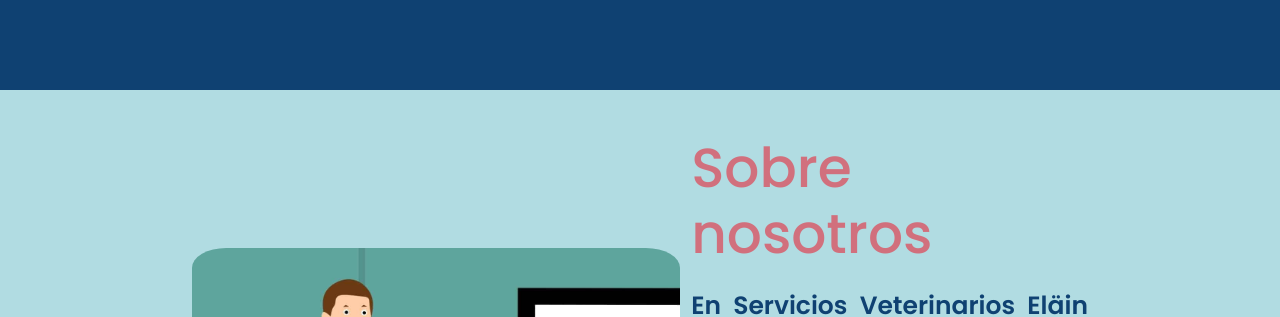
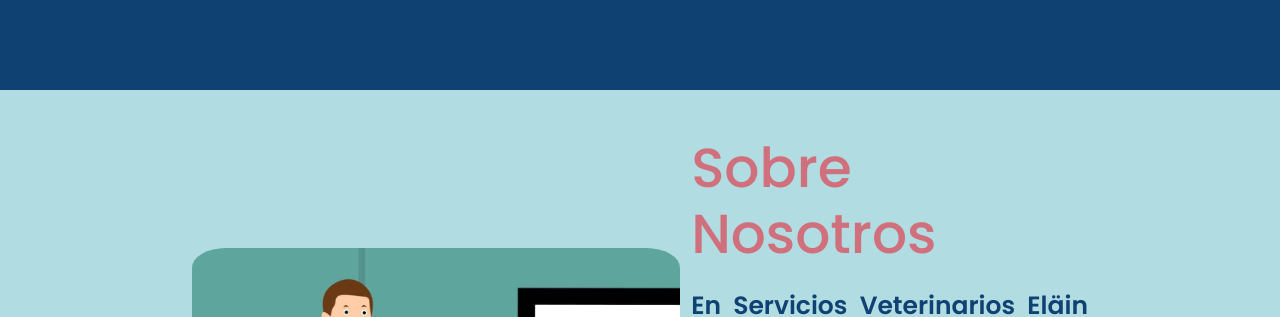
Before and after one commit to MiguelABFlores/vet-services-website, a React (Create React App) app in the folder sve-app/: page / in a window 1280 px wide. Shown: the part 820-1137 px from the top of the page. Built offline with nearby package versions, Linux system fonts and the light colour scheme.

Commit message:
fix: Mayus to title of section

```diff
--- a/sve-app/src/pages/About.js
+++ b/sve-app/src/pages/About.js
@@ -11,7 +11,7 @@
         </div>
 
         <div className="about-text">
-          <h2 className="title-about">Sobre nosotros</h2>
+          <h2 className="title-about">Sobre Nosotros</h2>
           <p>
             En Servicios Veterinarios Eläin entendemos que la comidad de tus
             mascotas es una prioridad. Por eso, Ofrecemos servicios veterinarios
```
